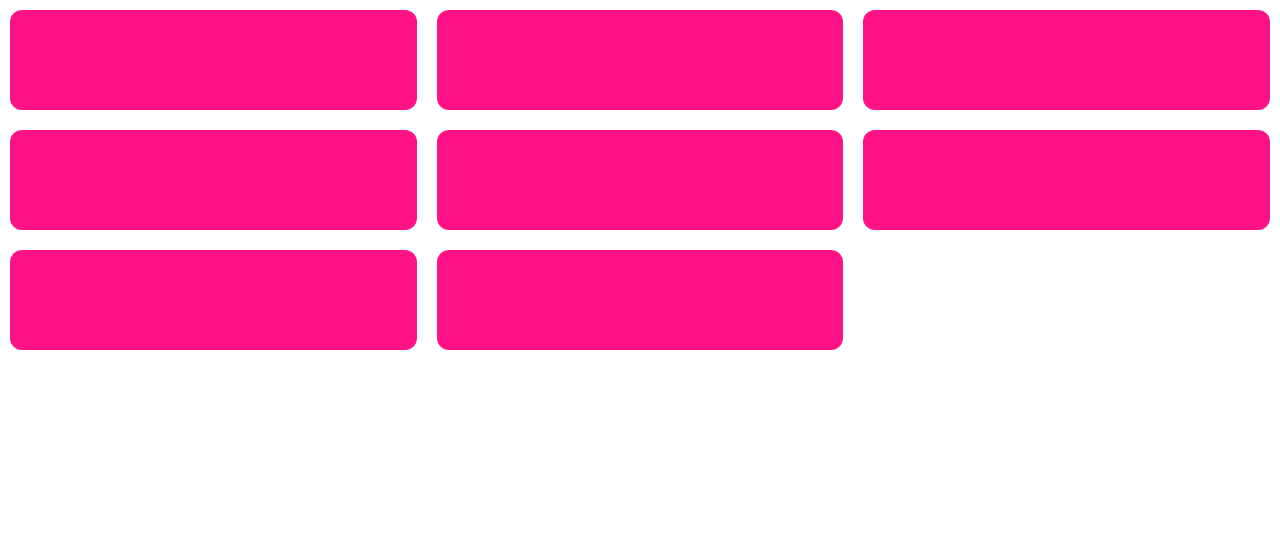
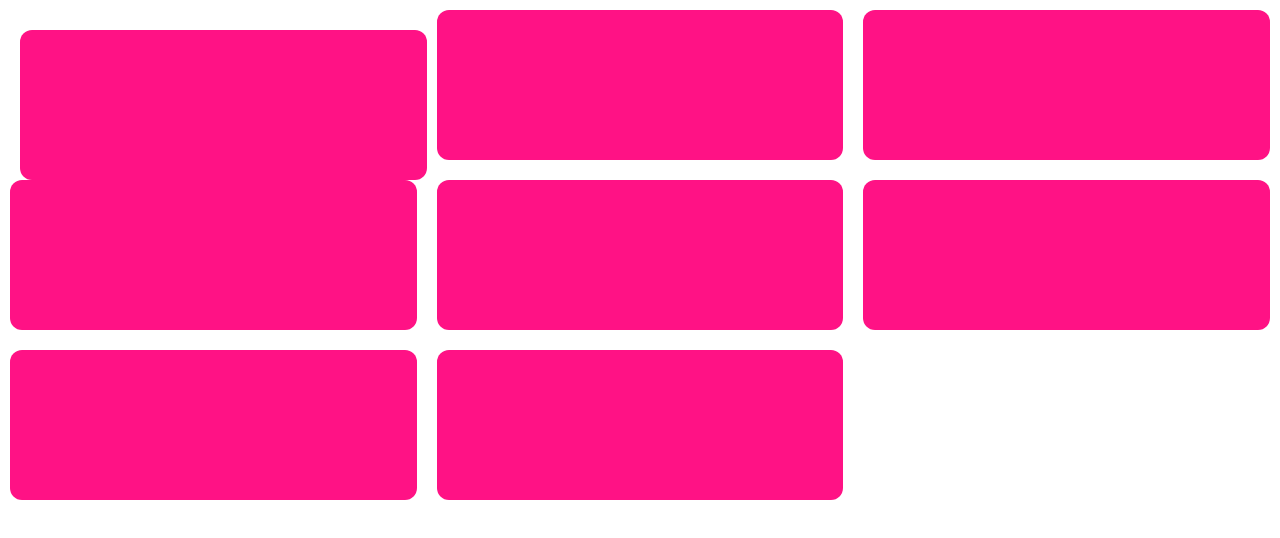
Before and after one commit to imluistoledo/prog-web, a plain HTML site: page parcial-1/funciones-css/index.html in a window 1280 px wide. In both pictures the pointer is over the element 213 px from the left and 60 px from the top of the page. Drawn offline with Linux system fonts and the light colour scheme.

Commit message:
estilos propiedad transform

```diff
--- a/parcial-1/funciones-css/style.css
+++ b/parcial-1/funciones-css/style.css
@@ -11,9 +11,39 @@
 
 .caja {
     width: calc((100% / 3) - 20px);
-    height: 100px;
+    height: 150px;
     background-color: #ff1285;
     border-radius: 12px;
     float: left;
     margin: 10px;
+    transition: 0.3s ease transform;
 }
+
+.caja:hover {
+    cursor: pointer;
+}
+
+#caja1:hover {
+    transform: translate(10px, 20px);
+}
+#caja2:hover {
+    transform: scale(0.85);
+}
+#caja3:hover {
+    transform: scale(1.05);
+}
+#caja4:hover {
+    transform: rotate(15deg) scale(0.85);
+}
+#caja5:hover {
+    transform: skew(5deg, 15deg);
+}
+#caja6:hover {
+    transform: rotateY(180deg);
+}
+#caja7:hover {
+    transform: translateY(-40px) scale(0.85);
+}
+#caja8:hover {
+    transform: matrix(1,2,3,4,5,6);
+}
```
